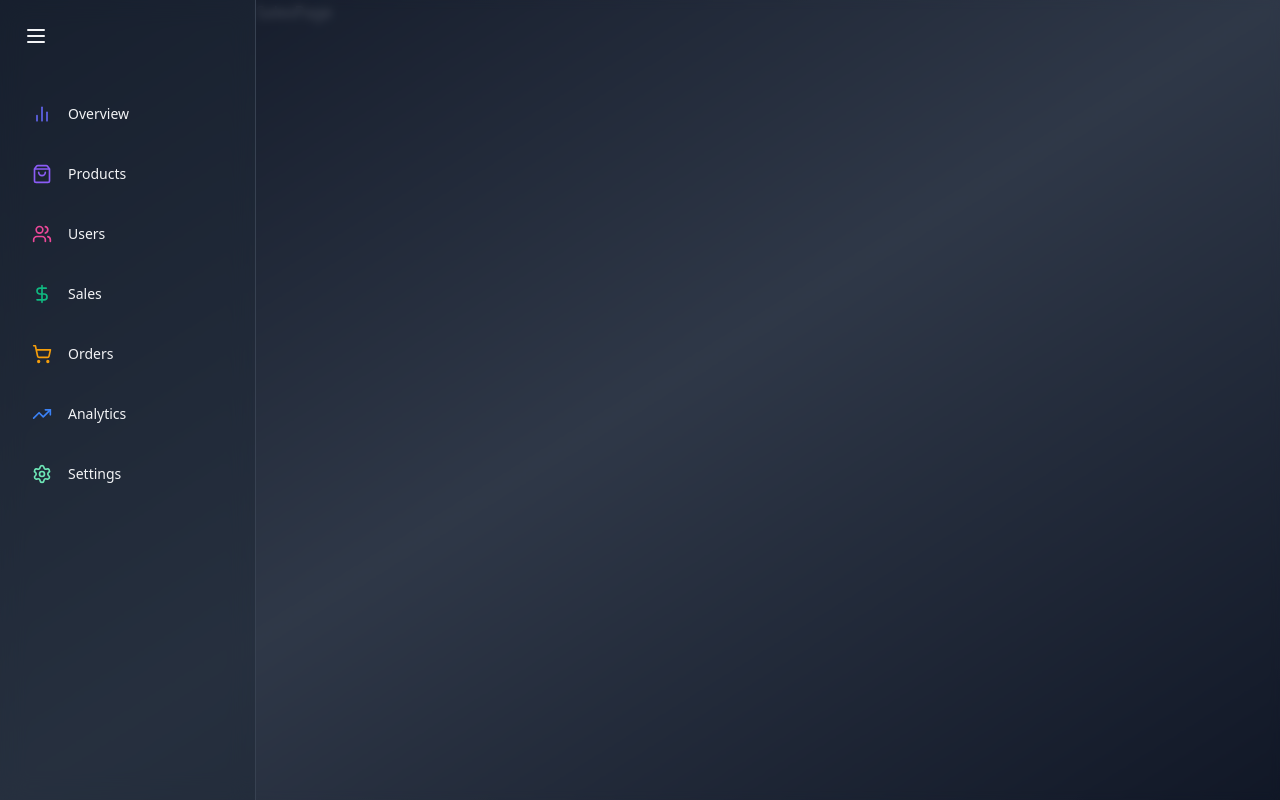
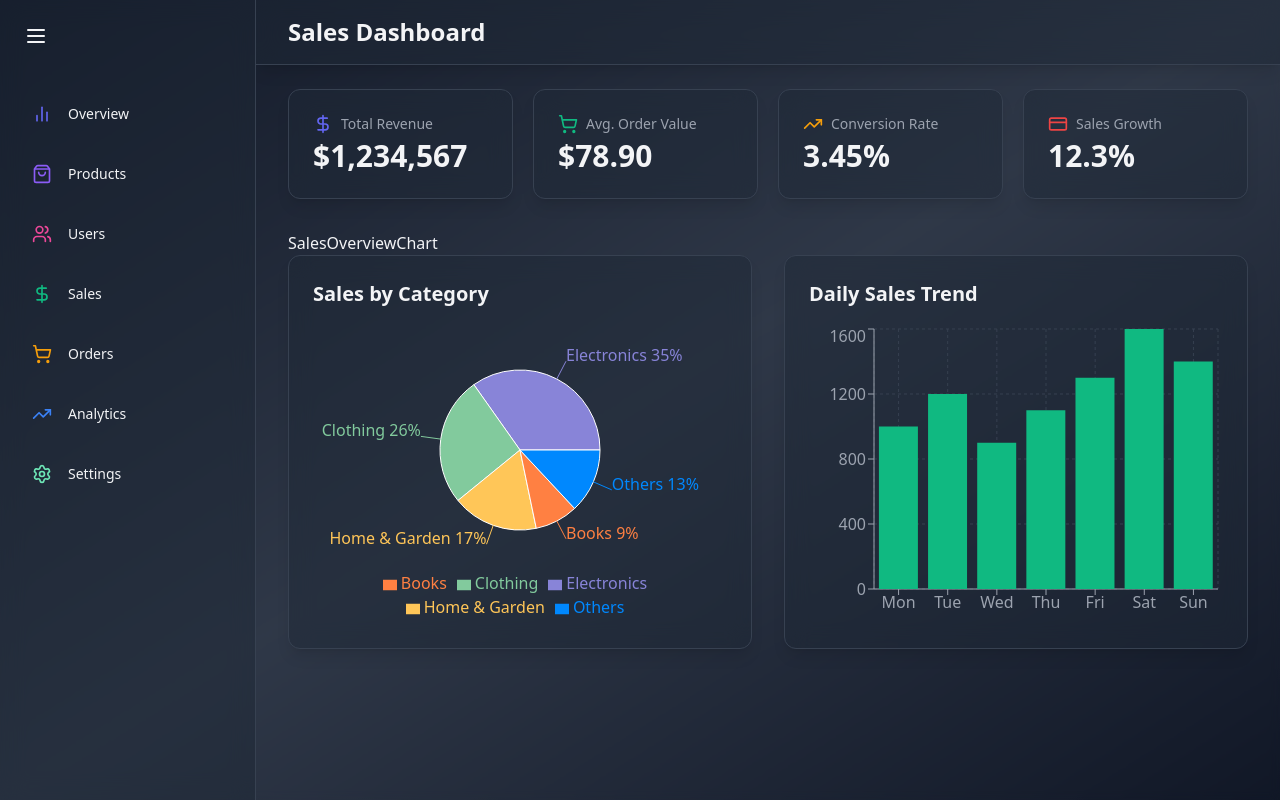
Before and after one commit to nabeelnaeem/admin-dashboard, a React (Create React App) app: page /sales in a window 1280 px wide. Built offline with nearby package versions, Linux system fonts and the light colour scheme; the HTML template or start-up script is replaced by a standard one.

Commit message:
feature(sales-page-components): Added sales page components

```diff
--- /dev/null
+++ b/src/components/sales/DailySalesTrend.jsx
@@ -0,0 +1,44 @@
+import { motion } from 'framer-motion';
+import { BarChart, Bar, XAxis, YAxis, CartesianGrid, Tooltip, ResponsiveContainer } from 'recharts';
+
+const dailySalesData = [
+  { name: 'Mon', sales: 1000 },
+  { name: 'Tue', sales: 1200 },
+  { name: 'Wed', sales: 900 },
+  { name: 'Thu', sales: 1100 },
+  { name: 'Fri', sales: 1300 },
+  { name: 'Sat', sales: 1600 },
+  { name: 'Sun', sales: 1400 },
+];
+
+function DailySalesTrend() {
+  return (
+    <motion.div
+      className="bg-gray-800 bg-opacity-50 backdrop-blur-md shadow-lg rounded-xl p-6 border border-gray-700"
+      initial={{ opacity: 0, y: 20 }}
+      animate={{ opacity: 1, y: 0 }}
+      transition={{ delay: 0.4 }}
+    >
+      <h2 className="text-xl font-semibold text-gray-100 mb-4">Daily Sales Trend</h2>
+
+      <div style={{ width: '100%', height: 300 }}>
+        <ResponsiveContainer>
+          <BarChart data={dailySalesData}>
+            <CartesianGrid strokeDasharray="3 3" stroke="#374151" />
+            <XAxis dataKey="name" stroke="#9CA3AF" />
+            <YAxis stroke="#9CA3AF" />
+            <Tooltip
+              contentStyle={{
+                backgroundColor: 'rgba(31, 41, 55, 0.8)',
+                borderColor: '#4B5563',
+              }}
+              itemStyle={{ color: '#E5E7EB' }}
+            />
+            <Bar dataKey="sales" fill="#10B981" />
+          </BarChart>
+        </ResponsiveContainer>
+      </div>
+    </motion.div>
+  );
+}
+export default DailySalesTrend;
--- /dev/null
+++ b/src/components/sales/SalesByCategoryChart.jsx
@@ -0,0 +1,54 @@
+import { motion } from 'framer-motion';
+import { PieChart, Pie, Cell, Tooltip, Legend, ResponsiveContainer } from 'recharts';
+
+const salesByCategory = [
+  { id: 1, name: 'Electronics', value: 400 },
+  { id: 2, name: 'Clothing', value: 300 },
+  { id: 3, name: 'Home & Garden', value: 200 },
+  { id: 4, name: 'Books', value: 100 },
+  { id: 5, name: 'Others', value: 150 },
+];
+
+const COLORS = ['#8884d8', '#82ca9d', '#ffc658', '#ff8042', '#0088FE'];
+
+function SalesByCategoryChart() {
+  return (
+    <motion.div
+      className="bg-gray-800 bg-opacity-50 backdrop-blur-md shadow-lg rounded-xl p-6 border border-gray-700"
+      initial={{ opacity: 0, y: 20 }}
+      animate={{ opacity: 1, y: 0 }}
+      transition={{ delay: 0.3 }}
+    >
+      <h2 className="text-xl font-semibold text-gray-100 mb-4">Sales by Category</h2>
+
+      <div style={{ width: '100%', height: 300 }}>
+        <ResponsiveContainer>
+          <PieChart>
+            <Pie
+              data={salesByCategory}
+              cx="50%"
+              cy="50%"
+              outerRadius={80}
+              fill="#8884d8"
+              dataKey="value"
+              label={({ name, percent }) => `${name} ${(percent * 100).toFixed(0)}%`}
+            >
+              {salesByCategory.map((entry, index) => (
+                <Cell key={`cell-${entry.id}`} fill={COLORS[index % COLORS.length]} />
+              ))}
+            </Pie>
+            <Tooltip
+              contentStyle={{
+                backgroundColor: 'rgba(31, 41, 55, 0.8)',
+                borderColor: '#4B5563',
+              }}
+              itemStyle={{ color: '#E5E7EB' }}
+            />
+            <Legend />
+          </PieChart>
+        </ResponsiveContainer>
+      </div>
+    </motion.div>
+  );
+}
+export default SalesByCategoryChart;
--- /dev/null
+++ b/src/components/sales/SalesOverviewChart.jsx
@@ -0,0 +1,7 @@
+import React from 'react';
+
+function SalesOverviewChart() {
+  return <div>SalesOverviewChart</div>;
+}
+
+export default SalesOverviewChart;
--- a/src/pages/SalesPage.jsx
+++ b/src/pages/SalesPage.jsx
@@ -1,7 +1,66 @@
-import React from 'react';
+import { motion } from 'framer-motion';
+
+import { CreditCard, DollarSign, ShoppingCart, TrendingUp } from 'lucide-react';
+import Header from '../components/common/Header';
+import StatCard from '../components/common/StatCard';
+import SalesOverviewChart from '../components/sales/SalesOverviewChart';
+import SalesByCategoryChart from '../components/sales/SalesByCategoryChart';
+import DailySalesTrend from '../components/sales/DailySalesTrend';
+
+const salesStats = {
+  totalRevenue: '$1,234,567',
+  averageOrderValue: '$78.90',
+  conversionRate: '3.45%',
+  salesGrowth: '12.3%',
+};
 
 function SalesPage() {
-  return <div>SalesPage</div>;
+  return (
+    <div className="flex-1 overflow-auto relative z-10">
+      <Header title="Sales Dashboard" />
+
+      <main className="max-w-7xl mx-auto py-6 px-4 lg:px-8">
+        {/* SALES STATS */}
+        <motion.div
+          className="grid grid-cols-1 gap-5 sm:grid-cols-2 lg:grid-cols-4 mb-8"
+          initial={{ opacity: 0, y: 20 }}
+          animate={{ opacity: 1, y: 0 }}
+          transition={{ duration: 1 }}
+        >
+          <StatCard
+            name="Total Revenue"
+            icon={DollarSign}
+            value={salesStats.totalRevenue}
+            color="#6366F1"
+          />
+          <StatCard
+            name="Avg. Order Value"
+            icon={ShoppingCart}
+            value={salesStats.averageOrderValue}
+            color="#10B981"
+          />
+          <StatCard
+            name="Conversion Rate"
+            icon={TrendingUp}
+            value={salesStats.conversionRate}
+            color="#F59E0B"
+          />
+          <StatCard
+            name="Sales Growth"
+            icon={CreditCard}
+            value={salesStats.salesGrowth}
+            color="#EF4444"
+          />
+        </motion.div>
+
+        <SalesOverviewChart />
+
+        <div className="grid grid-cols-1 lg:grid-cols-2 gap-8 mb-8">
+          <SalesByCategoryChart />
+          <DailySalesTrend />
+        </div>
+      </main>
+    </div>
+  );
 }
-
 export default SalesPage;
```
